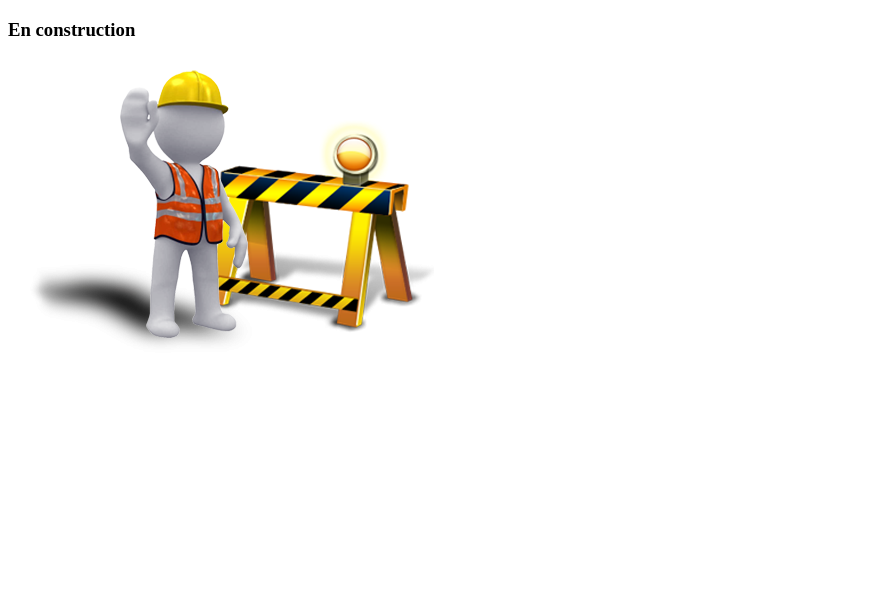
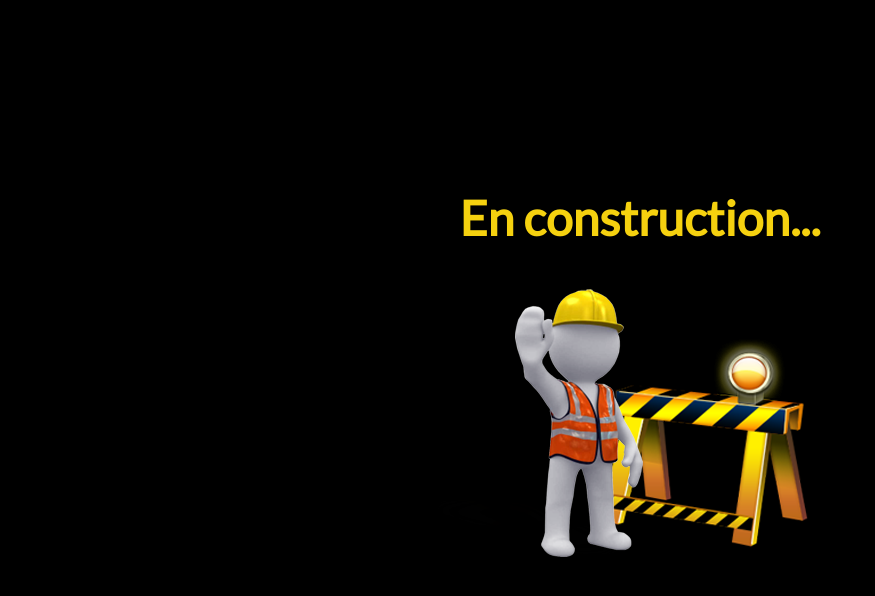
Before and after one commit to Esthuy/esthuy.github.io, a plain HTML site: page index.html in a window 1280 px wide. Shown: the whole page, without its empty margins (0-875 px from the left). Drawn offline with Linux system fonts and the light colour scheme.

Commit message:
Modifs css

```diff
--- a/index.html
+++ b/index.html
@@ -4,13 +4,16 @@
     <meta charset="UTF-8">
     <meta http-equiv="X-UA-Compatible" content="IE=edge">
     <meta name="viewport" content="width=device-width, initial-scale=1.0">
+    <link rel="stylesheet" href="./style.css">
     <title>Porfolio</title>
 </head>
 <body>
 
-    <h3>En construction</h3>
+    <div class="container">
+        <h1>En construction...</h1>
 
-    <img src="./img/travaux.png" alt="Site en constructrion">
+        <img src="./img/travaux.png" alt="Site en constructrion">
+    </div>
 
 </body>
 </html>
--- a/style.css
+++ b/style.css
@@ -0,0 +1,22 @@
+@import url('https://fonts.googleapis.com/css2?family=Lato&display=swap');
+
+
+body{
+    text-align: center;
+    background-color: black;
+
+}
+
+h1{
+    color: #f5d10f;
+    font-size: 3rem;
+    font-family: 'Lato', sans-serif;
+}
+
+.container{
+    display: flex;
+    justify-content: center;
+    align-items: center;
+    flex-direction: column;
+    height: 90vh;
+}
```
Also changed, not shown: img/travaux.webp (deleted).
